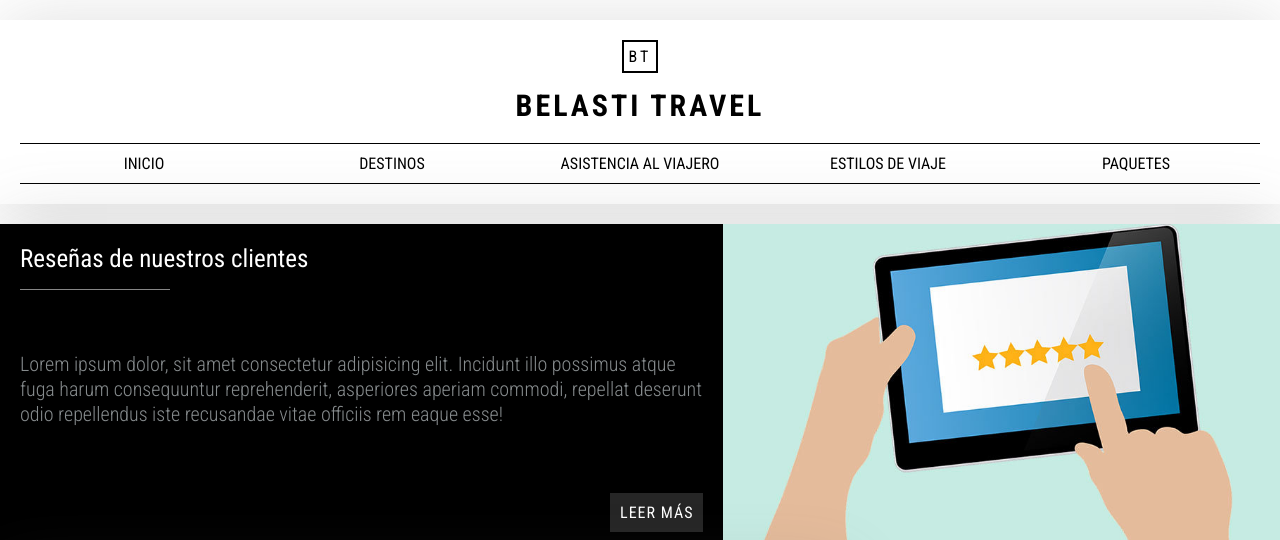
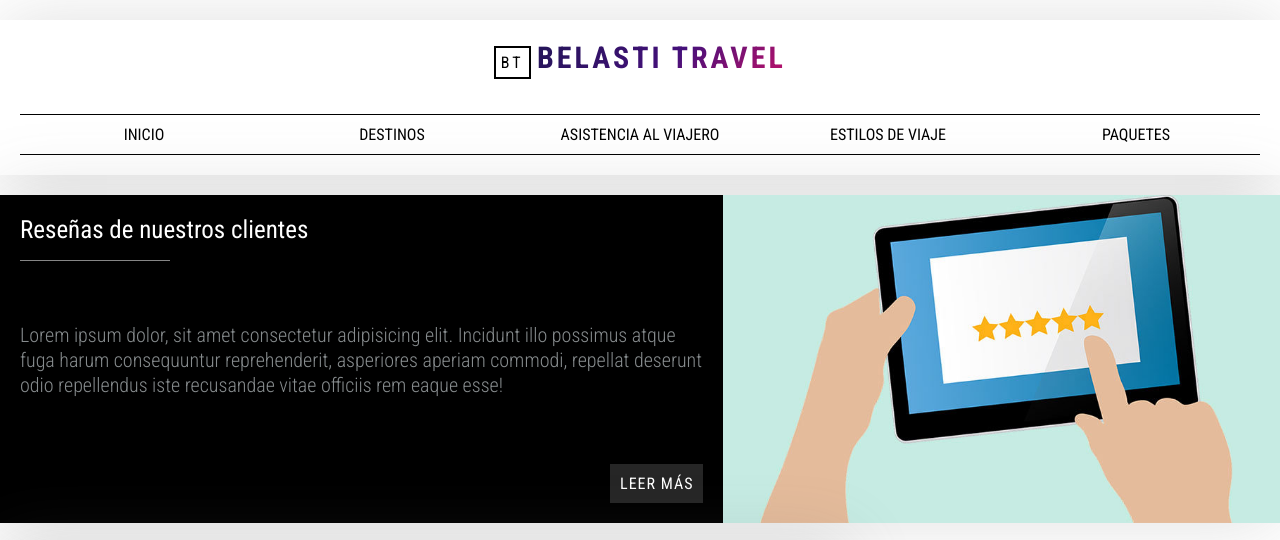
Before and after one commit to SantiagoHill/CODERHOUSE_SHILL, a plain HTML site: page index.html in a window 1280 px wide. Shown: the top 540 px of the page. Drawn offline with nearby package versions, Linux system fonts and the light colour scheme.

Commit message:
Agregado animacion header

```diff
--- a/index.html
+++ b/index.html
@@ -8,13 +8,17 @@
 		<link href="https://fonts.googleapis.com/css?family=Roboto+Condensed:300,400,700&display=swap" rel="stylesheet"/>
 		<link rel="stylesheet" href="./style.css" />
 		<link rel="shortcut icon" href="./IMG/Logo.png">
+		<link
+		rel="stylesheet"
+		href="https://cdnjs.cloudflare.com/ajax/libs/animate.css/4.1.1/animate.min.css"
+	  />
 	</head>
 	<body>
 		<div class="contenedor">
 			<header class="header">
 				<div class="logo">
 					<p class="iniciales-logo">BT</p>
-					<h1>BELASTI TRAVEL</h1>
+					<h1 class="animate__animated animate__bounce">BELASTI TRAVEL</h1>
 				</div>
 				<nav class="menu">
 					<a href="#">Inicio</a>
--- a/style.css
+++ b/style.css
@@ -17,6 +17,14 @@ img {
 a {
 	text-decoration: none;
 }
+
+
+
+/* :root {
+	--animate-duration: 800ms;
+	--animate-delay: 0.9s;
+	-o-animation-iteration-count: infinite;
+  } */
 
 .contenedor {
 	width: 100%;
@@ -38,6 +46,35 @@ a {
 	padding: 20px;
 	background: #fff;
 	box-shadow: 0px 0px 70px rgba(102, 102, 102, 0.2);
+}
+
+h1 {
+
+   text-transform: uppercase;
+  background-image: linear-gradient(
+    -225deg,
+    #231557 0%,
+    #44107a 29%,
+    #ff1361 67%,
+    #fff800 100%
+  );
+  background-size: auto auto;
+  background-clip: border-box;
+  background-size: 200% auto;
+  color: #fff;
+  background-clip: text;
+  text-fill-color: transparent;
+  -webkit-background-clip: text;
+  -webkit-text-fill-color: transparent;
+  animation: textclip 2s linear 2;
+  display: inline-block;
+      font-size: 190px;
+}
+
+@keyframes textclip {
+  to {
+    background-position: 200% center;
+  }
 }
 
 .header .logo {
```
Also changed, not shown: Destinos.html (+1 -1 lines).
